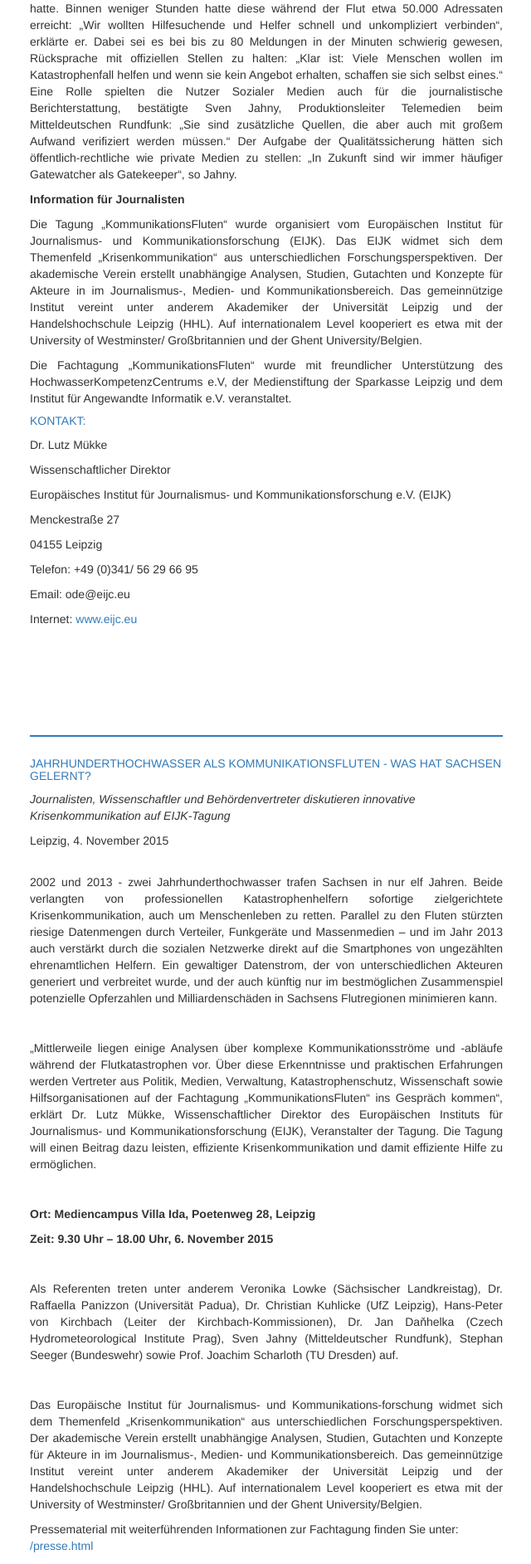
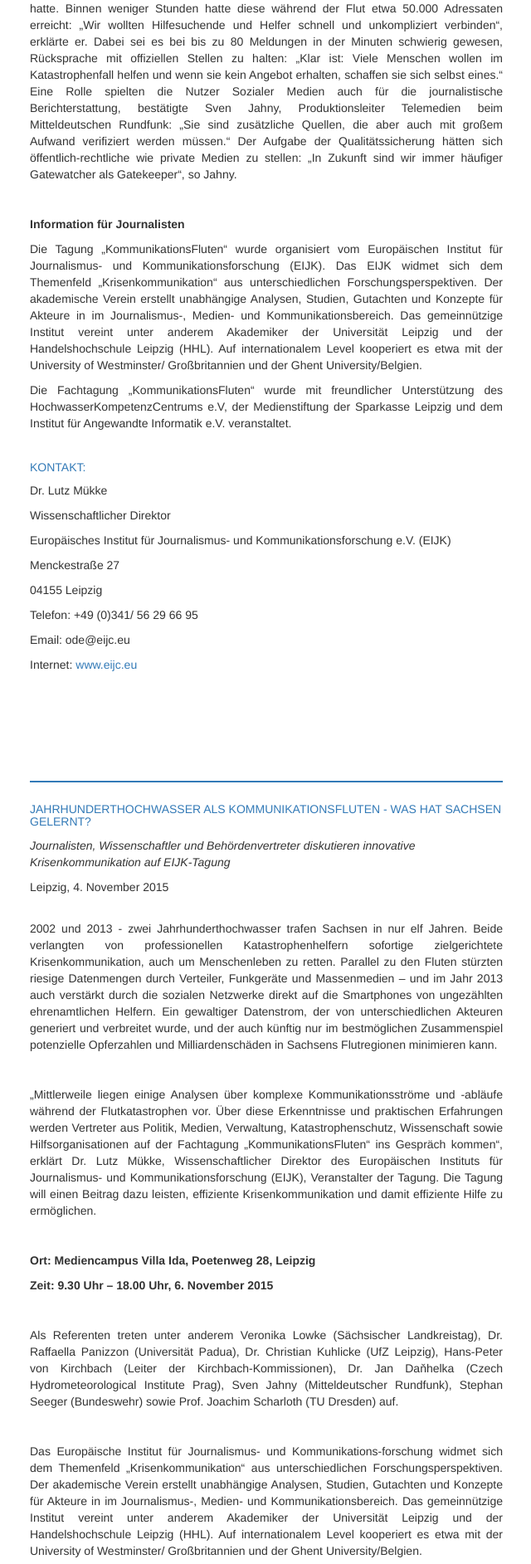
Before and after one commit to susedev/test, a Jekyll site: the page built from presse.html, in a window 1280 px wide. Shown: the part 1276-3161 px from the top of the page at 83% size, without its empty margins (229-869 px from the left). Built offline with Jekyll 4.4.1, drawn with Linux system fonts in a browser that asks for light colours; nearby versions of some CDN libraries.

Commit message:
Edit from JekyllCMS

```diff
--- a/presse.html
+++ b/presse.html
@@ -31,11 +31,15 @@ title: Presse
 
 <p style="text-align: justify;">Eine Einbeziehung der Freiwilligen in die Arbeit der Katastrophenst&auml;be, aber auch klare Ansprechpartner an einzelnen Einsatzstellen w&uuml;nschte sich Daniel Neumann, der 2013 &uuml;ber das Soziale Netzwerk Facebook die B&uuml;rgerinitiative &bdquo;Fluthilfe Dresden&ldquo; gegr&uuml;ndet hatte. Binnen weniger Stunden hatte diese w&auml;hrend der Flut etwa 50.000 Adressaten erreicht: &bdquo;Wir wollten Hilfesuchende und Helfer schnell und unkompliziert verbinden&ldquo;, erkl&auml;rte er. Dabei sei es bei bis zu 80 Meldungen in der Minuten schwierig gewesen, R&uuml;cksprache mit offiziellen Stellen zu halten: &bdquo;Klar ist: Viele Menschen wollen im Katastrophenfall helfen und wenn sie kein Angebot erhalten, schaffen sie sich selbst eines.&ldquo; Eine Rolle spielten die Nutzer Sozialer Medien auch f&uuml;r die journalistische Berichterstattung, best&auml;tigte Sven Jahny, Produktionsleiter Telemedien beim Mitteldeutschen Rundfunk: &bdquo;Sie sind zus&auml;tzliche Quellen, die aber auch mit gro&szlig;em Aufwand verifiziert werden m&uuml;ssen.&ldquo; Der Aufgabe der Qualit&auml;tssicherung h&auml;tten sich &ouml;ffentlich-rechtliche wie private Medien zu stellen: &bdquo;In Zukunft sind wir immer h&auml;ufiger Gatewatcher als Gatekeeper&ldquo;, so Jahny.</p>
 
+<p align="left">&nbsp;</p>
+
 <p align="left"><strong>Information f&uuml;r Journalisten</strong></p>
 
 <p style="text-align: justify;">Die Tagung &bdquo;KommunikationsFluten&ldquo; wurde organisiert vom Europ&auml;ischen Institut f&uuml;r Journalismus- und Kommunikationsforschung (EIJK). Das EIJK widmet sich dem Themenfeld &bdquo;Krisenkommunikation&ldquo; aus unterschiedlichen Forschungsperspektiven. Der akademische Verein erstellt unabh&auml;ngige Analysen, Studien, Gutachten und Konzepte f&uuml;r Akteure in im Journalismus-, Medien- und Kommunikationsbereich. Das gemeinn&uuml;tzige Institut vereint unter anderem Akademiker der Universit&auml;t Leipzig und der Handelshochschule Leipzig (HHL). Auf internationalem Level kooperiert es etwa mit der University of Westminster/ Gro&szlig;britannien und der Ghent University/Belgien.</p>
 
 <p style="text-align: justify;">Die Fachtagung &bdquo;KommunikationsFluten&ldquo; wurde mit freundlicher Unterst&uuml;tzung des HochwasserKompetenzCentrums e.V, der Medienstiftung der Sparkasse Leipzig und dem Institut f&uuml;r Angewandte Informatik e.V. veranstaltet.</p>
+
+<h4>&nbsp;</h4>
 
 <h4>Kontakt:</h4>
 
```
